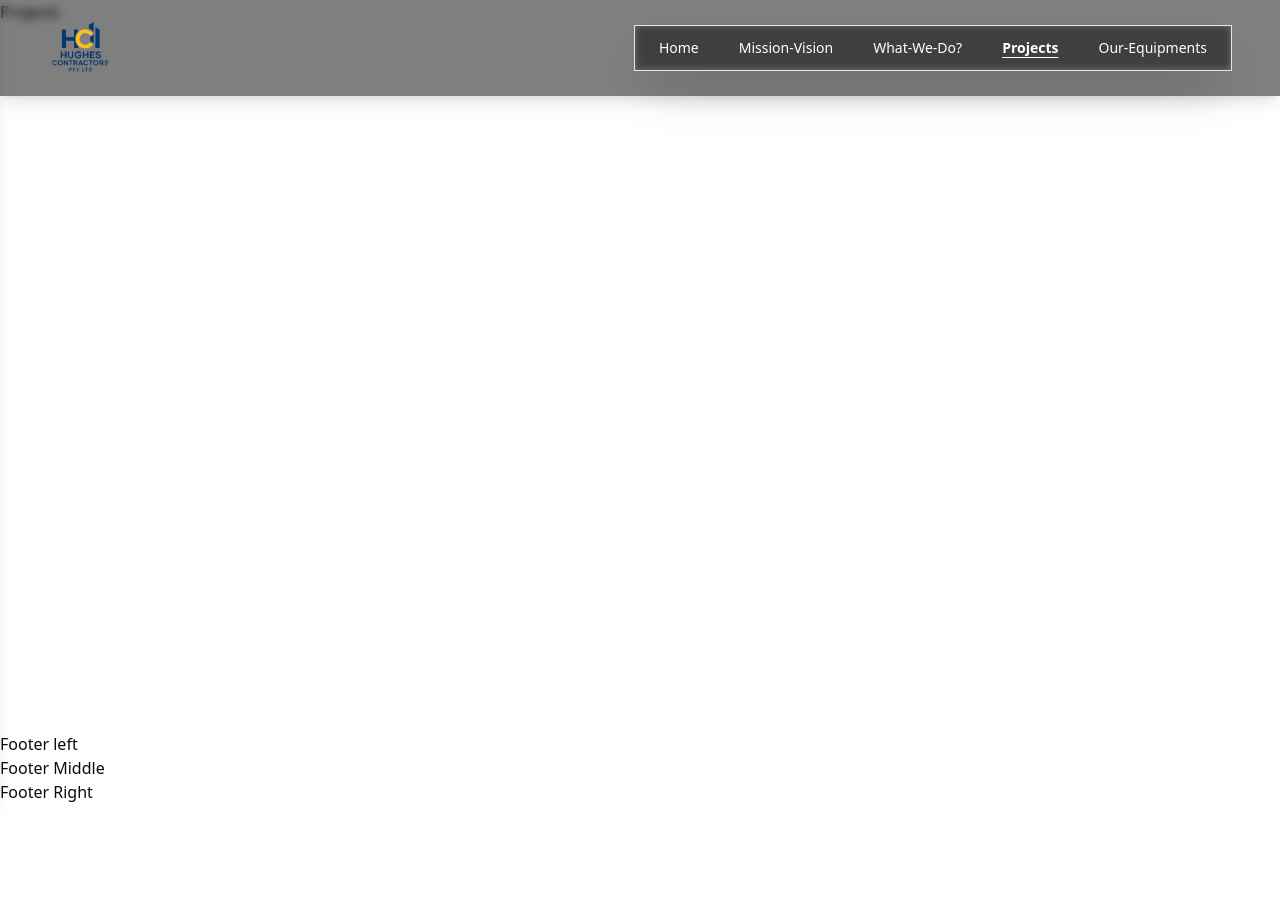
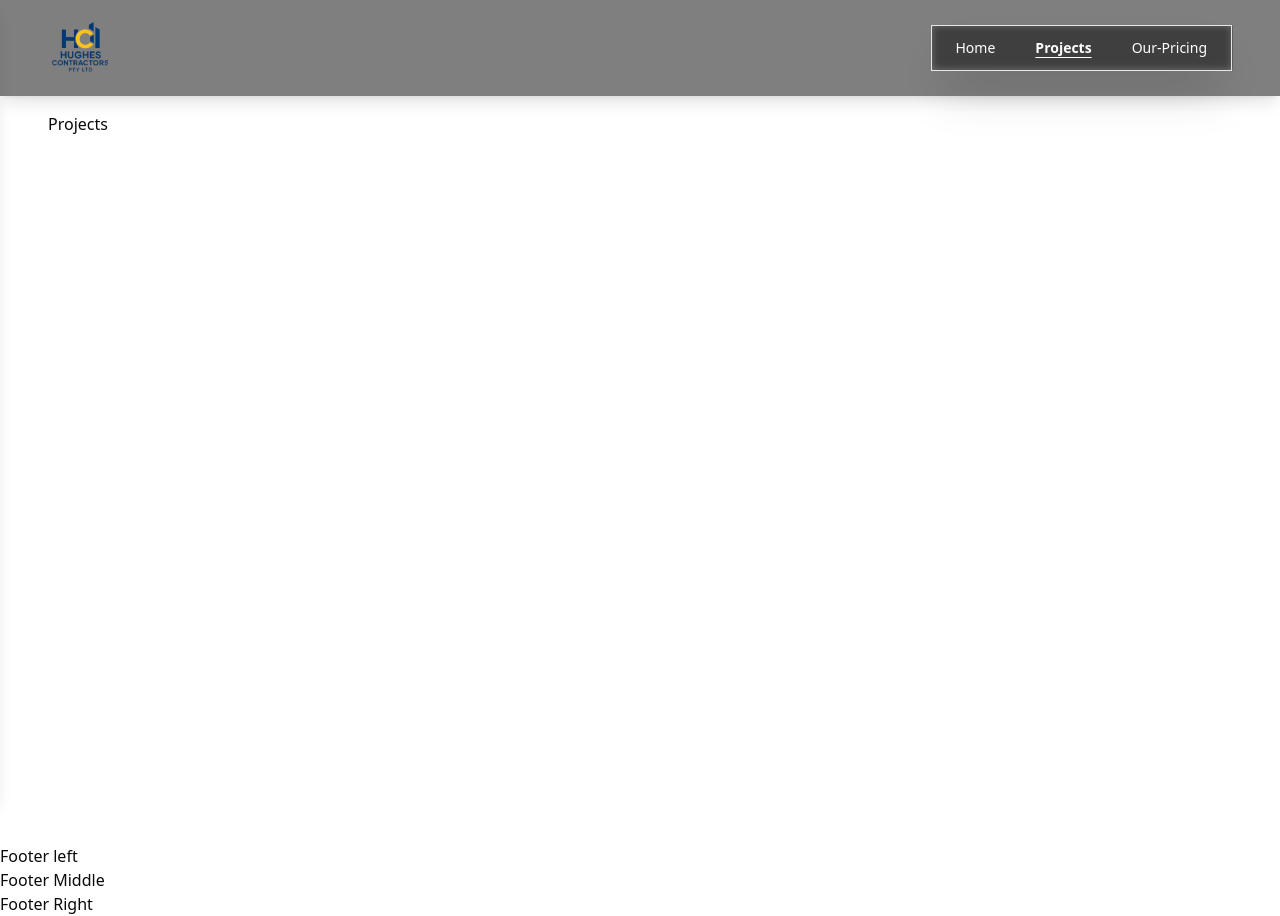
Before and after one commit to Sazid60/Hughes-Contractors-Pty-Ltd-Frontend, a React (Vite) app: page /projects in a window 1280 px wide. Before the commit the page ends 804 px from the top, so only its background shows below. Built offline with nearby package versions, Linux system fonts and the light colour scheme; a web font is replaced by a local one.

Commit message:
Design Fix

```diff
--- a/src/elements/individuals/home/Banner.tsx
+++ b/src/elements/individuals/home/Banner.tsx
@@ -16,6 +16,9 @@ export default function Banner() {
 
             {/* Content */}
             <div className="relative z-10 flex flex-col items-center justify-center h-full text-center px-4">
+                <h1 className="text-xl sm:text-2xl md:text-3xl lg:text-4xl font-bold leading-tight max-w-4xl mb-4 text-[#ff5c00]">
+                    HUGHES CONTRACTORS PTY LTD
+                </h1>
                 <p className="text-sm md:text-base uppercase tracking-widest text-gray-300 mb-4">
                     Your Trusted Service Provider
                 </p>
--- a/src/elements/individuals/home/Services.tsx
+++ b/src/elements/individuals/home/Services.tsx
@@ -117,9 +117,9 @@ export default function Services() {
                 const IconComponent = service.icon
                 return (
                   <Card key={service.id} className=" bg-black/40 backdrop-blur-sm border-0 shadow-xl rounded-none">
-                    <CardContent className="p-6 ">
+                    <CardContent className="p-2 ">
                       {/* Icon and Number */}
-                      <div className="flex items-start justify-between mb-4">
+                      <div className="flex items-start justify-between mb-4 mx-4">
                         <div className="bg-orange-500 p-3 ">
                           <IconComponent className="h-3 w-3 md:h-6 md:w-6 text-white" />
                         </div>
@@ -127,8 +127,8 @@ export default function Services() {
                       </div>
 
                       {/* Content */}
-                      <h3 className="text-sm sm:text-lg  font-bold text-orange-500 mb-3 text-center">{service.title}</h3>
-                      <p className="text-white text-xs sm:text-sm  leading-relaxed mb-4 min-h-[90px] md:min-h-[150px] text-center">{service.description}</p>
+                      <h3 className="text-sm sm:text-lg md:text-[25px]  font-bold text-orange-500 mb-3 text-center">{service.title}</h3>
+                      <p className="text-white text-xs sm:text-sm md:text-[19px] leading-relaxed mb-4 min-h-[100px] md:min-h-[180px] text-center">{service.description}</p>
 
                       {/* Read More Link */}
                       {/* <button className="text-orange-500 font-semibold text-sm hover:text-orange-600 transition-colors flex items-center group">
--- a/src/elements/shared/Navbar.tsx
+++ b/src/elements/shared/Navbar.tsx
@@ -7,10 +7,8 @@ export default function Navbar() {
 
     const navLinks = [
         { to: "/", label: "Home" },
-        { to: "/mission-vision", label: "Mission-Vision" },
-        { to: "/what-we-do", label: "What-We-Do?" },
         { to: "/projects", label: "Projects" },
-        { to: "/equipments", label: "Our-Equipments" },
+        { to: "/pricing", label: "Our-Pricing" },
 
     ];
 
--- /dev/null
+++ b/src/layouts/SecondaryContainer.tsx
@@ -0,0 +1,13 @@
+import type { ReactNode } from "react";
+
+interface MainContainerProps {
+    children: ReactNode;
+}
+
+export default function SecondaryContainer({ children }: MainContainerProps) {
+    return (
+        <main className="w-full px-4 mt-28 sm:px-6 md:px-8 lg:px-10 xl:px-12 2xl:px-16 max-w-screen-2xl mx-auto">
+            {children}
+        </main>
+    )
+}
--- a/src/pages/MissionVision.tsx
+++ /dev/null
@@ -1,9 +0,0 @@
-
-
-export default function MissionVision() {
-  return (
-    <div>
-      Mission vision
-    </div>
-  )
-}
--- a/src/pages/OurEquipments.tsx
+++ /dev/null
@@ -1,9 +0,0 @@
-
-
-export default function OurEquipments() {
-  return (
-    <div>
-      OurEquipments
-    </div>
-  )
-}
--- /dev/null
+++ b/src/pages/OurPricing.tsx
@@ -0,0 +1,10 @@
+import SecondaryContainer from "@/layouts/SecondaryContainer";
+
+
+export default function OurPricing() {
+    return (
+        <SecondaryContainer>
+            <h1>Pricing page</h1>
+        </SecondaryContainer>
+    )
+}
--- a/src/pages/Projects.tsx
+++ b/src/pages/Projects.tsx
@@ -1,8 +1,11 @@
+import SecondaryContainer from "@/layouts/SecondaryContainer";
 
 export default function Projects() {
   return (
-    <div>
-      Projects
-    </div>
+    <SecondaryContainer>
+      <div>
+        Projects
+      </div>
+    </SecondaryContainer>
   )
 }
--- a/src/pages/WhatWeDo.tsx
+++ /dev/null
@@ -1,9 +0,0 @@
-
-
-export default function WhatWeDo() {
-  return (
-    <div>
-      what we do
-    </div>
-  )
-}
```
Also changed, not shown: src/routes/index.tsx (+5 -13 lines).
